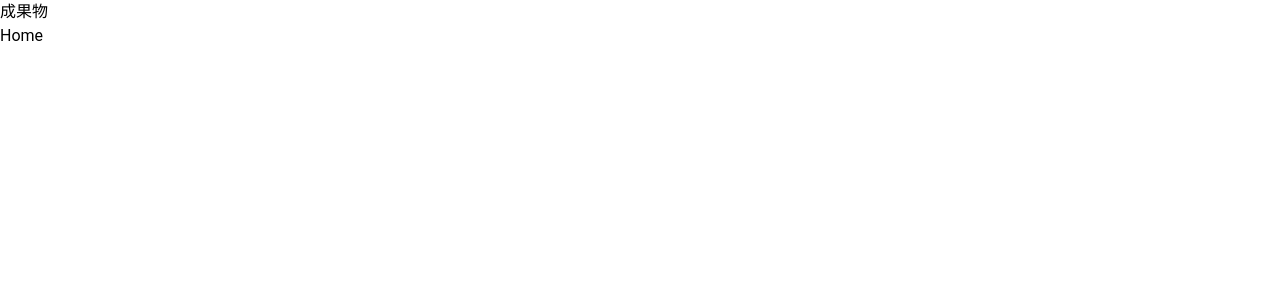
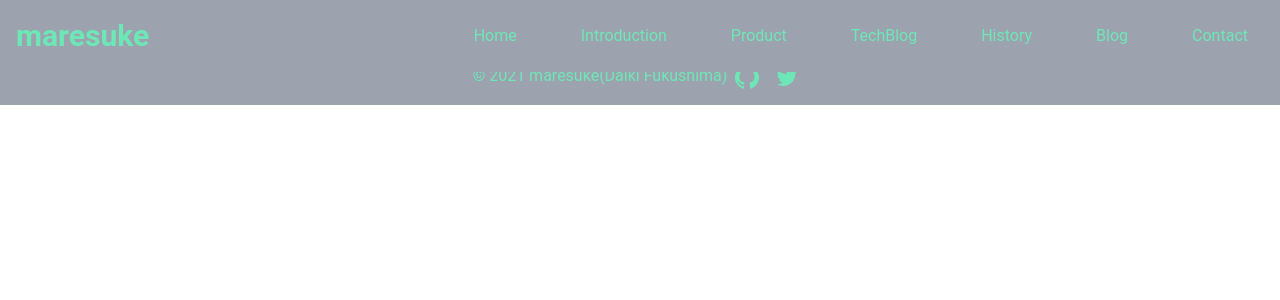
Before and after one commit to daikimare/my-portfolio, a Next.js app: page /Product in a window 1280 px wide. Shown: the top 300 px of the page. Built offline with nearby package versions, Linux system fonts and the light colour scheme.

Commit message:
共通ヘッダーを反映

```diff
--- a/src/pages/Contact.js
+++ b/src/pages/Contact.js
@@ -2,11 +2,12 @@
 import React from 'react';
 
 // component
+import Layout from '../components/Layout'
 
 export default function Contact() {
   return(
-    <div>
+    <Layout>
       <h1>this is contact page</h1>
-    </div>
+    </Layout>
   )
 }
--- a/src/pages/History.js
+++ b/src/pages/History.js
@@ -1,10 +1,12 @@
 // module
-import React from 'react';
+
+// component
+import Layout from '../components/Layout'
 
 export default function History() {
   return (
-    <div>
+    <Layout>
       <h1>this is History page</h1>
-    </div>
+    </Layout>
   )
 }
--- a/src/pages/Product.js
+++ b/src/pages/Product.js
@@ -1,15 +1,15 @@
 // module
-import React from 'react';
 import Link from 'next/link';
+
+// component
+import Layout from '../components/Layout'
 
 export default function Product() {
 
   return(
-    <div>
-      <main id="page-wrap">
-        <h1>成果物</h1>
-        <h3><Link href="/">Home</Link></h3>
-      </main>
-    </div>
+    <Layout>
+      <h1>成果物</h1>
+      <h3><Link href="/">Home</Link></h3>
+    </Layout>
   )
 }
```
